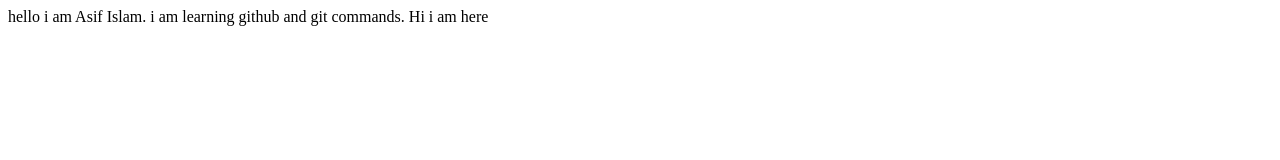
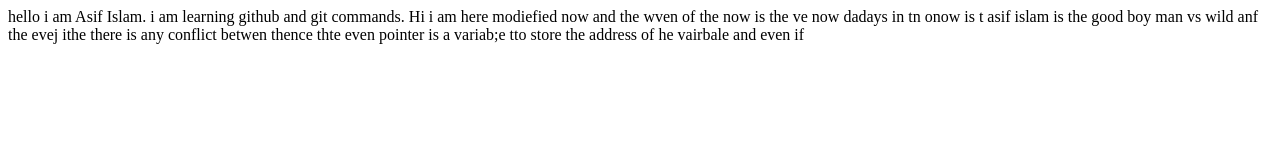
Before and after one commit to Asifislam7/project1, a plain HTML site: page index.html in a window 1280 px wide. Drawn offline with Linux system fonts and the light colour scheme.

Commit message:
skipped staging area anf fixes<

```diff
--- a/index.html
+++ b/index.html
@@ -10,5 +10,8 @@
 
     hello i am Asif Islam. i am learning github and git commands.
     Hi i am here
+    modiefied now and the wven of the now is the ve now dadays in tn onow is t asif islam is the good boy man vs wild anf the evej ithe
+    there is any conflict betwen thence thte even
+    pointer is a variab;e tto store the address of he vairbale and even if
 </body>
 </html>
```
Also changed, not shown: contacts.html (+1 -1 lines).
